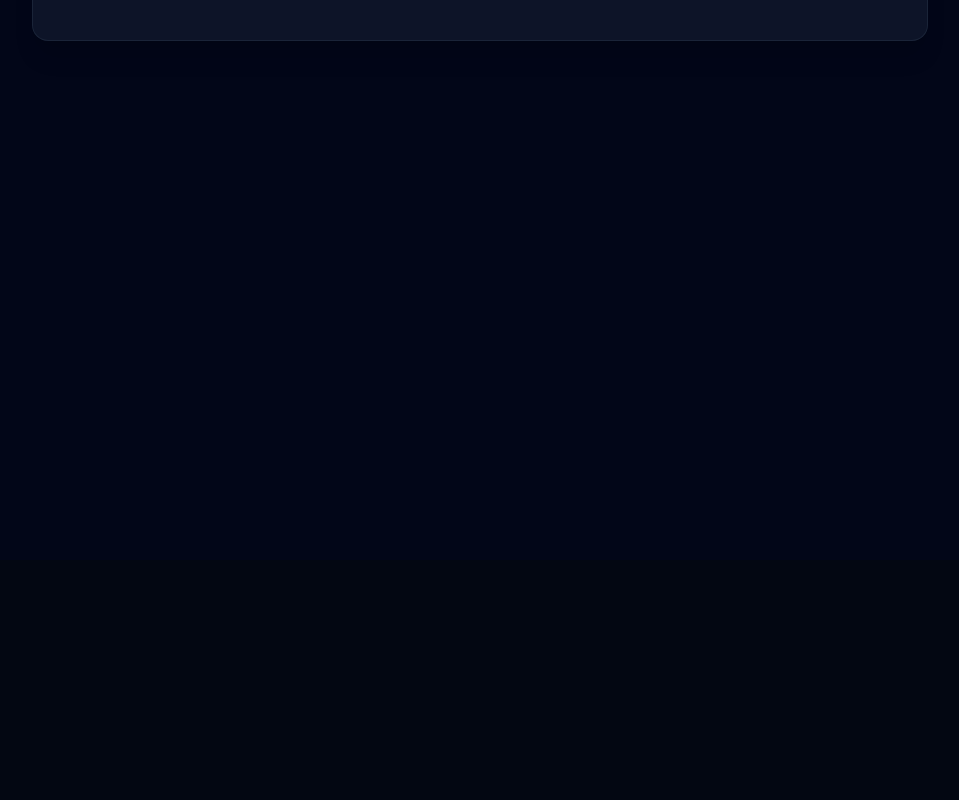
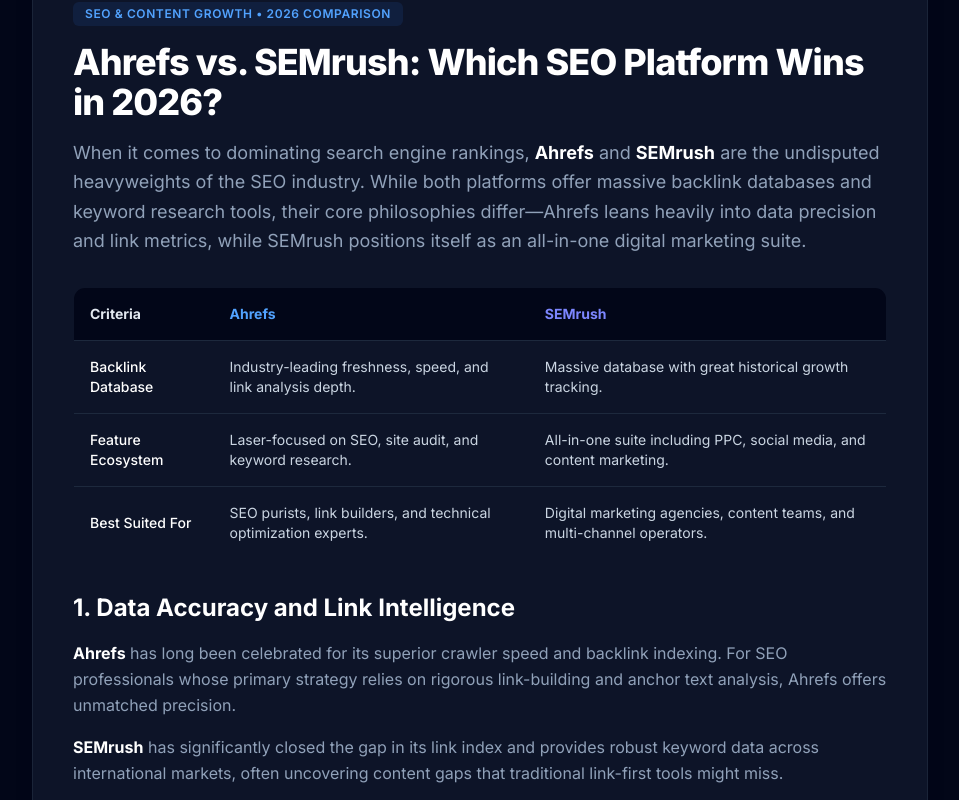
Before and after one commit to nguyenquocthieu231218-afk/b2b-hub, a Next.js app: page /ahrefs-vs-semrush in a window 1280 px wide. Shown: the part 240-1040 px from the top of the page, without its empty margins (160-1119 px from the left). Before the commit the page ends 800 px from the top, so only its background shows below. Built offline with nearby package versions, Linux system fonts and the light colour scheme.

Commit message:
Refactor Ahrefs vs SEMrush page layout and metadata

```diff
--- a/app/ahrefs-vs-semrush/page.tsx
+++ b/app/ahrefs-vs-semrush/page.tsx
@@ -1,41 +1,80 @@
 import React from 'react';
-import ComparisonLayout from '../components/ComparisonLayout';
-export default function AhrefsVsSemrush() {
+import ComparisonLayout from '@/app/components/ComparisonLayout';
+
+export const metadata = {
+  title: 'Ahrefs vs. SEMrush (2026): The Ultimate SEO Tool Showdown',
+  description: 'An objective, data-driven comparison of Ahrefs and SEMrush. Discover which SEO powerhouse fits your organic growth strategy.',
+};
+
+export default function AhrefsVsSemrushPage() {
   return (
-    <ComparisonLayout
-      title="Ahrefs vs SEMrush: Which SEO Tool Suite Wins in 2026?"
-      lead="For digital marketers and content strategists, Ahrefs and SEMrush are the two undisputed heavyweights in search engine optimization. Choosing between them depends on whether your focus is backlink analysis or full-stack digital marketing."
-      toolAName="Ahrefs"
-      toolBName="SEMrush"
-      toolALink="https://ahrefs.com"
-      toolBLink="https://semrush.com"
-      verdictText="Choose Ahrefs if your primary focus is deep backlink analysis, technical site audits, and clean keyword research. Choose SEMrush if you need an all-in-one marketing suite that includes PPC ad intelligence, social media tracking, and PR tools."
-      tableData={[
-        {
-          metric: "Best For",
-          toolA: "Backlink analysis & clean UI keyword research",
-          toolB: "All-in-one marketing, PPC & content auditing"
-        },
-        {
-          metric: "Database Strength",
-          toolA: "Superior backlink crawler & index depth",
-          toolB: "Massive keyword database & search intent data"
-        },
-        {
-          metric: "Starting Price",
-          toolA: "~$99 / month",
-          toolB: "~$129.95 / month"
-        },
-        {
-          metric: "PPC / Paid Ad Features",
-          toolA: "Basic ad copy visibility",
-          toolB: "Advanced paid search & social media toolkit"
-        }
-      ]}
-      coreDifferenceTextA="boasts the cleanest user interface and the industry’s most accurate backlink index. It is the preferred tool for pure SEO practitioners and link builders."
-      coreDifferenceTextB="is a complete digital marketing platform. Beyond organic SEO, it provides deep PPC ad data, social media management, local SEO tracking, and content marketing tools."
-      recommendationA="You specialize in technical SEO, content gap analysis, and building authority through backlink research."
-      recommendationB="You run an agency or marketing team that handles PPC campaigns, social ads, and local SEO alongside organic search."
-    />
+    <ComparisonLayout tool1="ahrefs" tool2="semrush">
+      <article className="prose prose-invert max-w-none">
+        <div className="inline-block px-3 py-1 rounded-md bg-blue-500/10 text-blue-400 text-xs font-semibold uppercase tracking-wider mb-4">
+          SEO & Content Growth &bull; 2026 Comparison
+        </div>
+
+        <h1 className="text-3xl sm:text-4xl font-extrabold text-white tracking-tight mb-4">
+          Ahrefs vs. SEMrush: Which SEO Platform Wins in 2026?
+        </h1>
+
+        <p className="text-slate-400 text-lg leading-relaxed mb-6">
+          When it comes to dominating search engine rankings, <strong className="text-white">Ahrefs</strong> and <strong className="text-white">SEMrush</strong> are the undisputed heavyweights of the SEO industry. While both platforms offer massive backlink databases and keyword research tools, their core philosophies differ—Ahrefs leans heavily into data precision and link metrics, while SEMrush positions itself as an all-in-one digital marketing suite.
+        </p>
+
+        {/* Quick Comparison Table */}
+        <div className="my-8 overflow-x-auto">
+          <table className="w-full text-left border-collapse border border-slate-800 rounded-xl overflow-hidden text-sm">
+            <thead>
+              <tr className="bg-slate-950 text-slate-200">
+                <th className="p-4 border-b border-slate-800">Criteria</th>
+                <th className="p-4 border-b border-slate-800 text-blue-400">Ahrefs</th>
+                <th className="p-4 border-b border-slate-800 text-indigo-400">SEMrush</th>
+              </tr>
+            </thead>
+            <tbody className="divide-y divide-slate-800 text-slate-300">
+              <tr>
+                <td className="p-4 font-medium text-white">Backlink Database</td>
+                <td className="p-4">Industry-leading freshness, speed, and link analysis depth.</td>
+                <td className="p-4">Massive database with great historical growth tracking.</td>
+              </tr>
+              <tr>
+                <td className="p-4 font-medium text-white">Feature Ecosystem</td>
+                <td className="p-4">Laser-focused on SEO, site audit, and keyword research.</td>
+                <td className="p-4">All-in-one suite including PPC, social media, and content marketing.</td>
+              </tr>
+              <tr>
+                <td className="p-4 font-medium text-white">Best Suited For</td>
+                <td className="p-4">SEO purists, link builders, and technical optimization experts.</td>
+                <td className="p-4">Digital marketing agencies, content teams, and multi-channel operators.</td>
+              </tr>
+            </tbody>
+          </table>
+        </div>
+
+        <h2 className="text-2xl font-bold text-white mt-8 mb-4">1. Data Accuracy and Link Intelligence</h2>
+        <p className="text-slate-400 leading-relaxed mb-4">
+          <strong className="text-white">Ahrefs</strong> has long been celebrated for its superior crawler speed and backlink indexing. For SEO professionals whose primary strategy relies on rigorous link-building and anchor text analysis, Ahrefs offers unmatched precision.
+        </p>
+        <p className="text-slate-400 leading-relaxed mb-6">
+          <strong className="text-white">SEMrush</strong> has significantly closed the gap in its link index and provides robust keyword data across international markets, often uncovering content gaps that traditional link-first tools might miss.
+        </p>
+
+        <h2 className="text-2xl font-bold text-white mt-8 mb-4">2. Beyond SEO: The All-in-One Suite</h2>
+        <p className="text-slate-400 leading-relaxed mb-6">
+          While Ahrefs sticks strictly to SEO and site auditing, SEMrush functions as a complete digital marketing toolkit. It includes dedicated modules for PPC ad research, social media tracking, content marketing templates, and brand monitoring, making it a favorite for broad marketing agencies.
+        </p>
+
+        <h2 className="text-2xl font-bold text-white mt-8 mb-4">The Verdict: Which one should you pick?</h2>
+        <div className="p-6 bg-slate-950/80 border border-blue-500/30 rounded-2xl my-6">
+          <p className="text-slate-300 leading-relaxed font-medium mb-4">
+            <span className="text-blue-400 font-bold">Choose Ahrefs if:</span> Your core focus is technical SEO, deep backlink analysis, and precise organic search growth without marketing tool clutter.
+          </p>
+          <p className="text-slate-300 leading-relaxed font-medium">
+            <span className="text-indigo-400 font-bold">Choose SEMrush if:</span> You run an agency or marketing team that needs a comprehensive suite covering SEO, PPC advertising, content planning, and social media tracking in one dashboard.
+          </p>
+        </div>
+      </article>
+    </ComparisonLayout>
   );
 }
```
